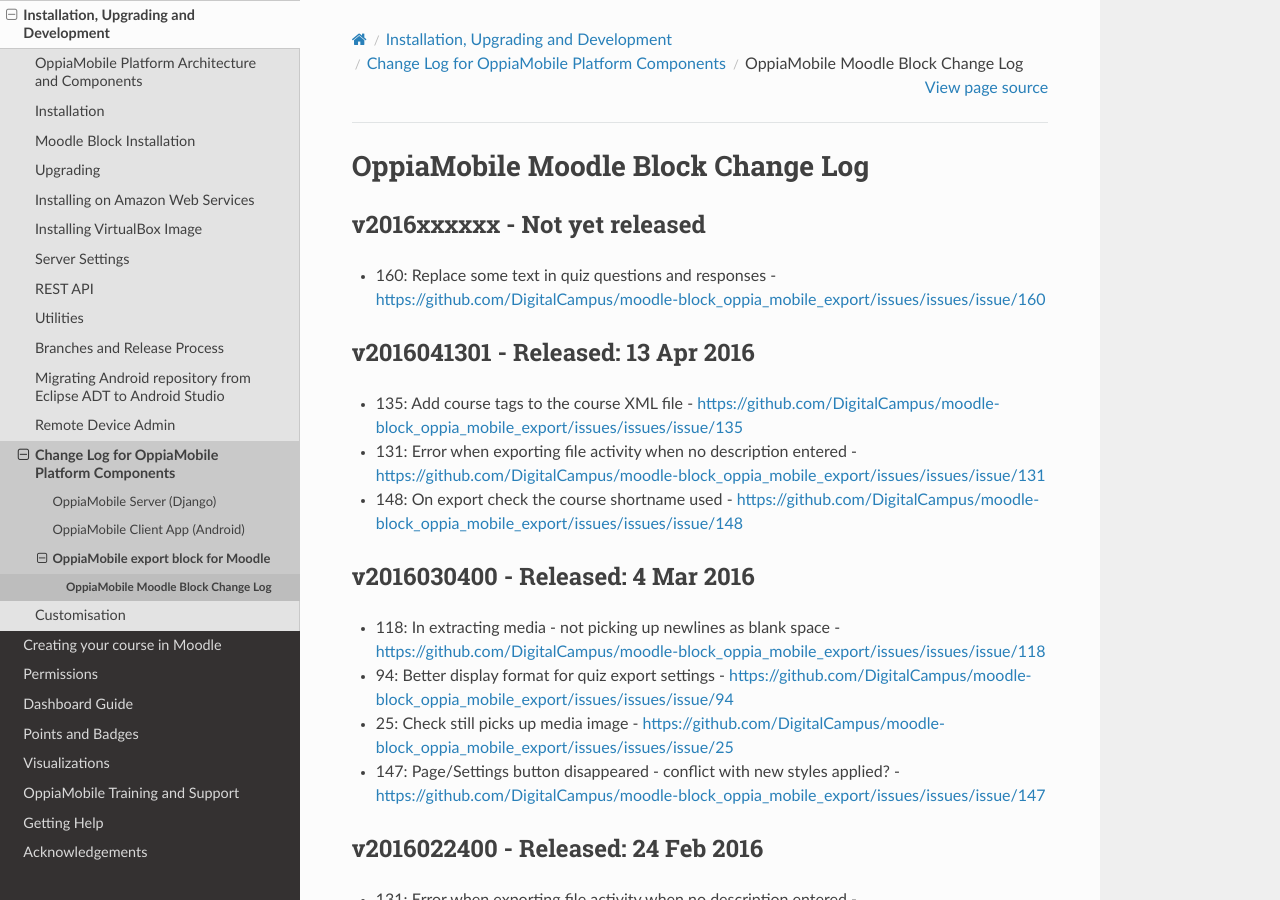
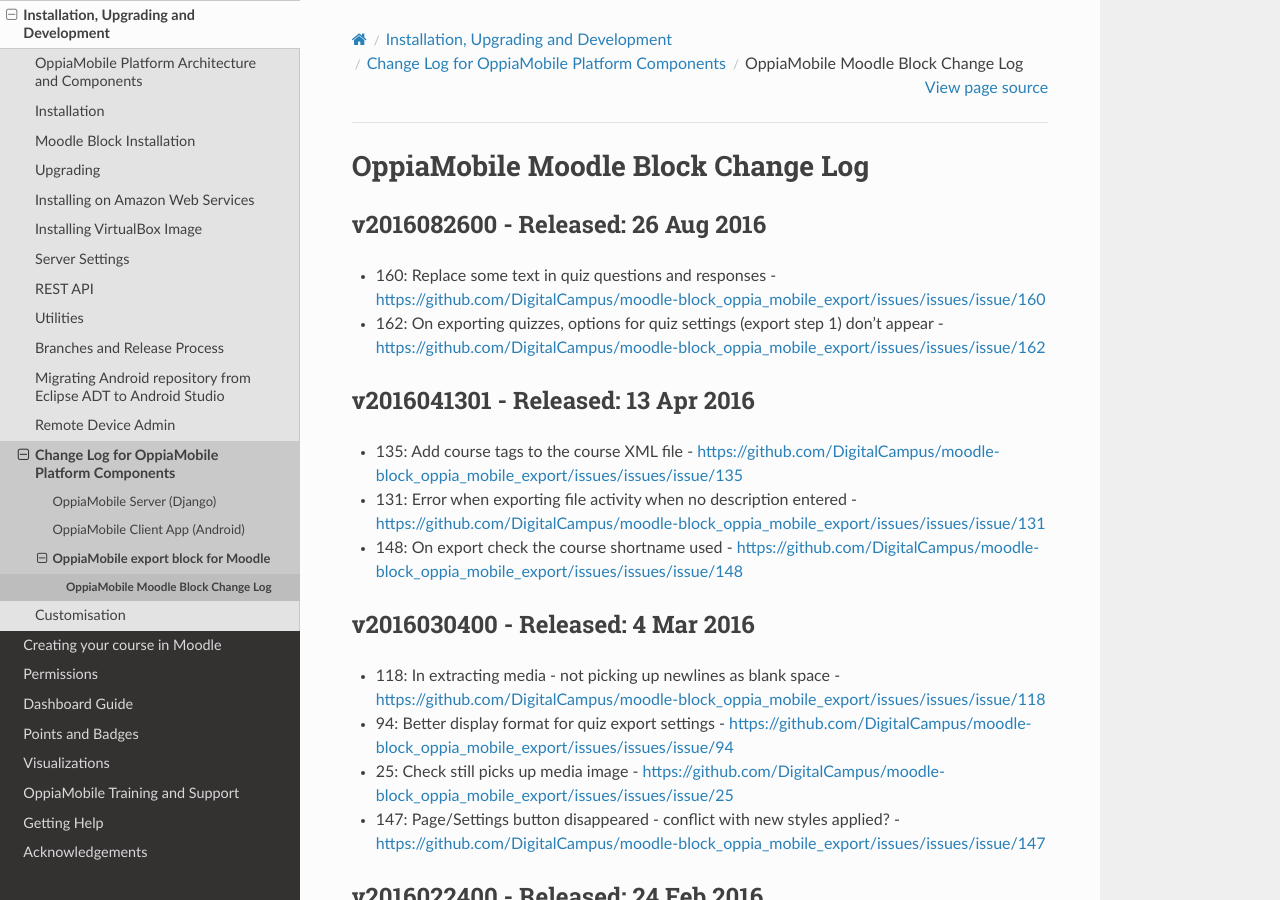
Before and after one commit to DigitalCampus/django-oppia, a Sphinx documentation site: the page built from docs/dev/changelog_moodleblock.rst, in a window 1280 px wide and 900 px high. Built offline with Sphinx 7.4.7 and the Read the Docs theme 2.0.0, drawn with Linux system fonts in a browser that asks for light colours; the version number is read from the project's files by our own code.

Commit message:
update docs

```diff
--- a/docs/dev/changelog_moodleblock.rst
+++ b/docs/dev/changelog_moodleblock.rst
@@ -1,13 +1,13 @@
 OppiaMobile Moodle Block Change Log
 =====================================
 
-.. _blockv2016xxxxxx:
+.. _blockv2016082600:
 
-v2016xxxxxx - Not yet released
+v2016082600 - Released: 26 Aug 2016
 -------------------------------------
 
 * 160: Replace some text in quiz questions and responses - https://github.com/DigitalCampus/moodle-block_oppia_mobile_export/issues/issues/issue/160
-
+* 162: On exporting quizzes, options for quiz settings (export step 1) don't appear - https://github.com/DigitalCampus/moodle-block_oppia_mobile_export/issues/issues/issue/162
 
 
 .. _blockv2016041301:
```
